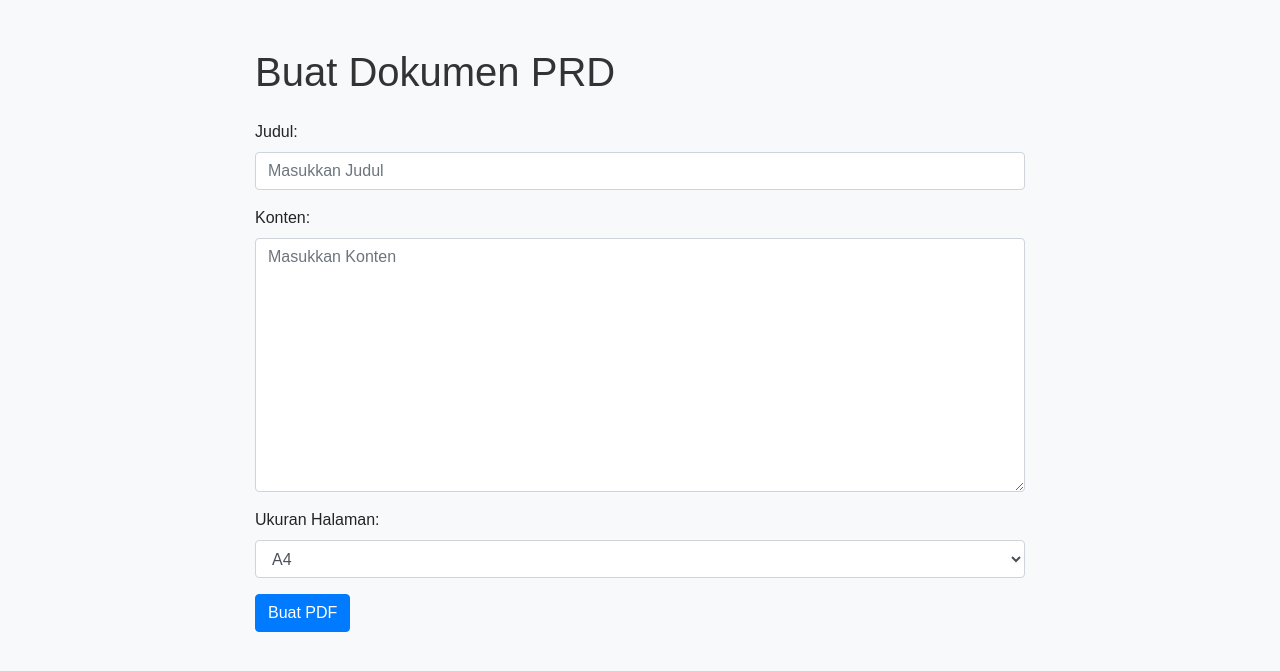
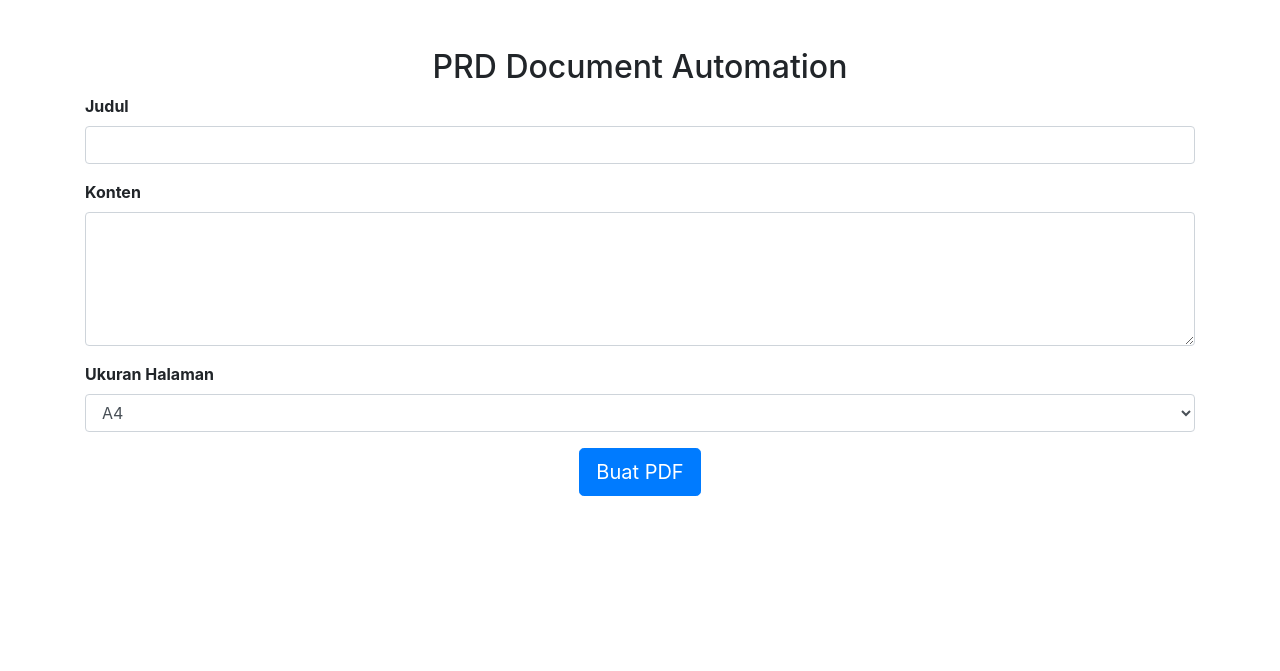
Before and after one commit to PaceKW/PRD-Basic-Automation, a Flask app: page / in a window 1280 px wide. Shown: the top 671 px of the page. Run offline with Flask 3, Linux system fonts and the light colour scheme; some libraries are stand-ins or nearby versions.

Commit message:
update: basic interface

```diff
--- a/app.py
+++ b/app.py
@@ -50,8 +50,8 @@ def index():
         elements.append(title_paragraph)
         elements.append(Spacer(1, 12))
 
-        # Menambahkan konten
-        content_paragraph = Paragraph(content, styles['BodyText'])
+        # Menambahkan konten (menggunakan HTML)
+        content_paragraph = Paragraph(content.replace('\n', '<br/>'), styles['BodyText'])
         elements.append(content_paragraph)
 
         # Menyusun dokumen
@@ -61,8 +61,6 @@ def index():
         images = convert_from_path(pdf_path)
         preview_image_filename = f'preview_{title}_{datetime.now().strftime("%Y%m%d_%H%M%S")}.png'
         preview_image_path = os.path.join('static/output/image', preview_image_filename)
-
-
 
         # Menyimpan gambar preview
         if images:
--- a/templates/index.html
+++ b/templates/index.html
@@ -1,34 +1,41 @@
 <!DOCTYPE html>
-<html lang="id">
+<html lang="en">
 <head>
     <meta charset="UTF-8">
     <meta name="viewport" content="width=device-width, initial-scale=1.0">
-    <title>Buat PRD</title>
+    <title>PRD Document Automation</title>
     <link rel="stylesheet" href="https://stackpath.bootstrapcdn.com/bootstrap/4.5.2/css/bootstrap.min.css">
-    <link rel="stylesheet" href="{{ url_for('static', filename='style.css') }}">
 </head>
 <body>
     <div class="container mt-5">
-        <h1>Buat Dokumen PRD</h1>
-        <form method="POST" class="mt-4">
-            {{ form.hidden_tag() }}
+        <h2 class="text-center">PRD Document Automation</h2>
+        <form method="POST" action="{{ url_for('index') }}">
+            {{ form.hidden_tag() }}  <!-- Ensure CSRF token is included -->
             <div class="form-group">
-                <label for="title">Judul:</label>
-                {{ form.title(class="form-control", placeholder="Masukkan Judul") }}
+                <label for="title" class="font-weight-bold">Judul</label>
+                {{ form.title(class="form-control") }}
+                {% if form.title.errors %}
+                    <div class="text-danger">{{ form.title.errors[0] }}</div>
+                {% endif %}
             </div>
             <div class="form-group">
-                <label for="content">Konten:</label>
-                {{ form.content(class="form-control", placeholder="Masukkan Konten", cols=50, rows=10) }}
+                <label for="content" class="font-weight-bold">Konten</label>
+                {{ form.content(class="form-control", rows=5) }}
+                {% if form.content.errors %}
+                    <div class="text-danger">{{ form.content.errors[0] }}</div>
+                {% endif %}
             </div>
             <div class="form-group">
-                <label for="page_size">Ukuran Halaman:</label>
+                <label for="page_size" class="font-weight-bold">Ukuran Halaman</label>
                 {{ form.page_size(class="form-control") }}
             </div>
-            {{ form.submit(class="btn btn-primary") }}
+            <div class="text-center">
+                {{ form.submit(class="btn btn-primary btn-lg") }}
+            </div>
+            {% if form.errors %}
+                <div class="text-danger">{{ form.errors }}</div>  <!-- Display any form validation errors -->
+            {% endif %}
         </form>
     </div>
-    <script src="https://code.jquery.com/jquery-3.5.1.slim.min.js"></script>
-    <script src="https://cdn.jsdelivr.net/npm/@popperjs/core@2.9.3/dist/umd/popper.min.js"></script>
-    <script src="https://stackpath.bootstrapcdn.com/bootstrap/4.5.2/js/bootstrap.min.js"></script>
 </body>
 </html>
```
Also changed, not shown: templates/preview.html (+13 -12 lines), static/output/image/preview_AHAsdasda_20240930_182346.png (added), static/output/image/preview_Coba domng_20240930_183013.png (added), static/output/image/preview_HAI_20240930_181159.png (added), static/output/image/preview_Halo Semuanya_20240930_182704.png (added), static/output/image/preview_Halo halo_20240930_181402.png (added), static/output/image/preview_Halo_20240930_181123.png (added), static/output/image/preview_Test_20240930_182110.png (added), static/output/image/preview_he_20240930_181302.png (added), 8 other files.
